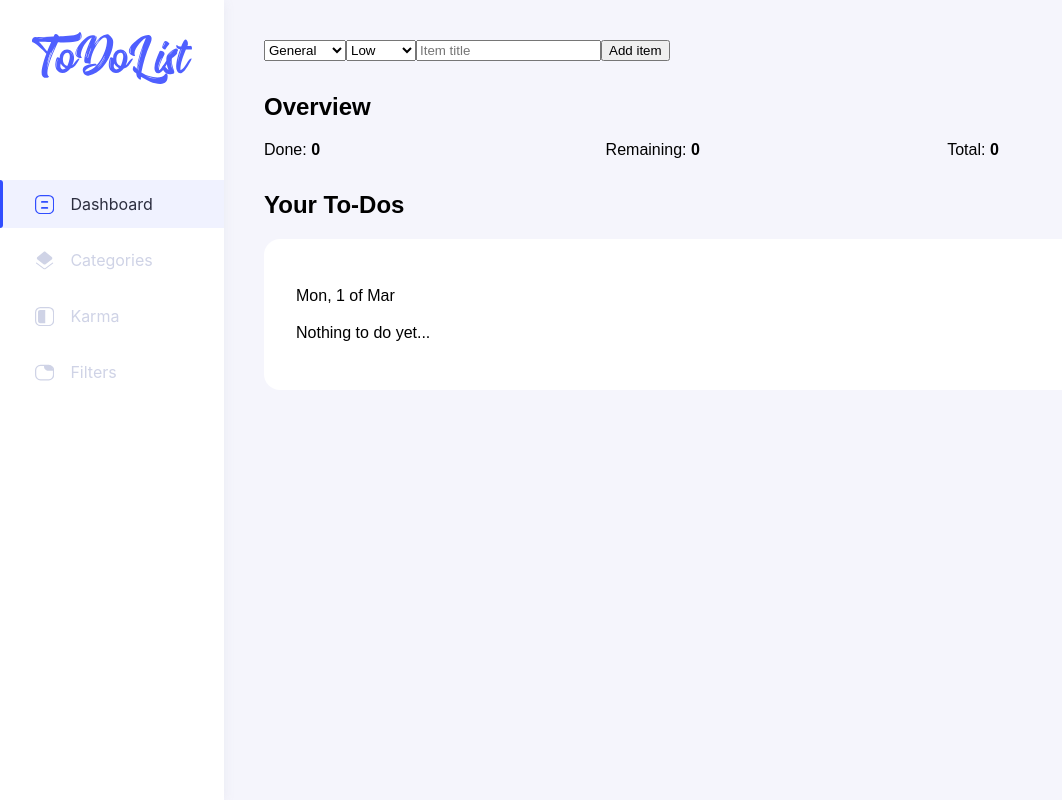
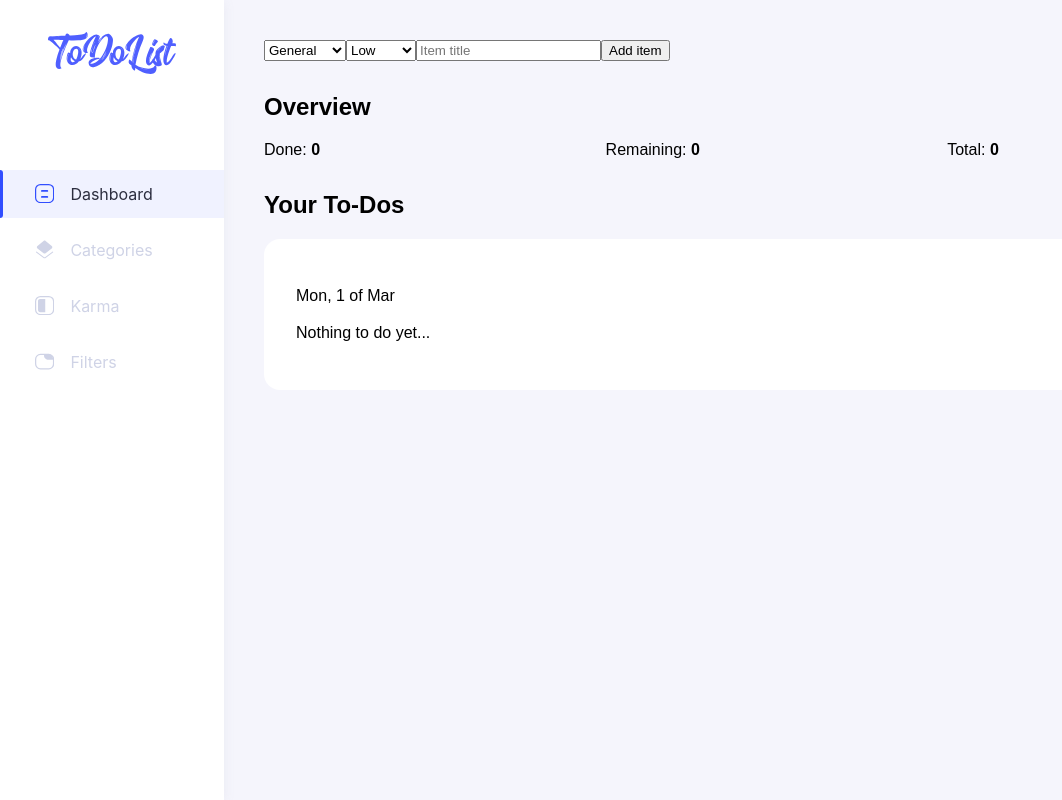
Before and after one commit to An1mus/merntodo, a React (Create React App) app: page / in a window 1280 px wide. Shown: the whole page, without its empty margins (0-1062 px from the left). Built offline with nearby package versions, Linux system fonts and the light colour scheme.

Commit message:
Decrease logo size

```diff
--- a/src/components/common/Nav/index.tsx
+++ b/src/components/common/Nav/index.tsx
@@ -9,7 +9,7 @@ const LogoContainer = styled.div`
     margin: 2rem auto 6rem auto;
     pointer-events: none;
     display: none;
-    width: 10rem;
+    width: 8rem;
 
     img {
         position: relative;
```
Also changed, not shown: src/assets/icons/clock.svg (added).
